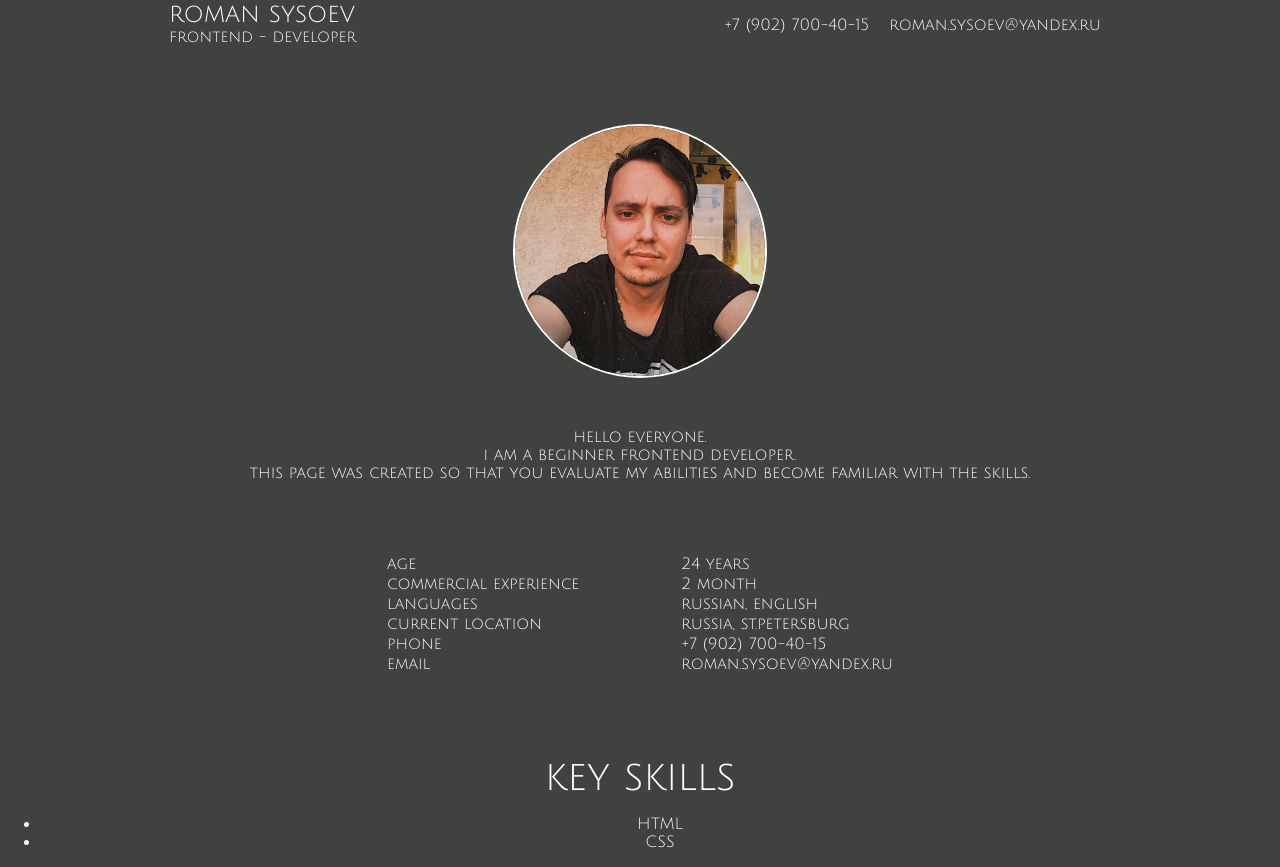
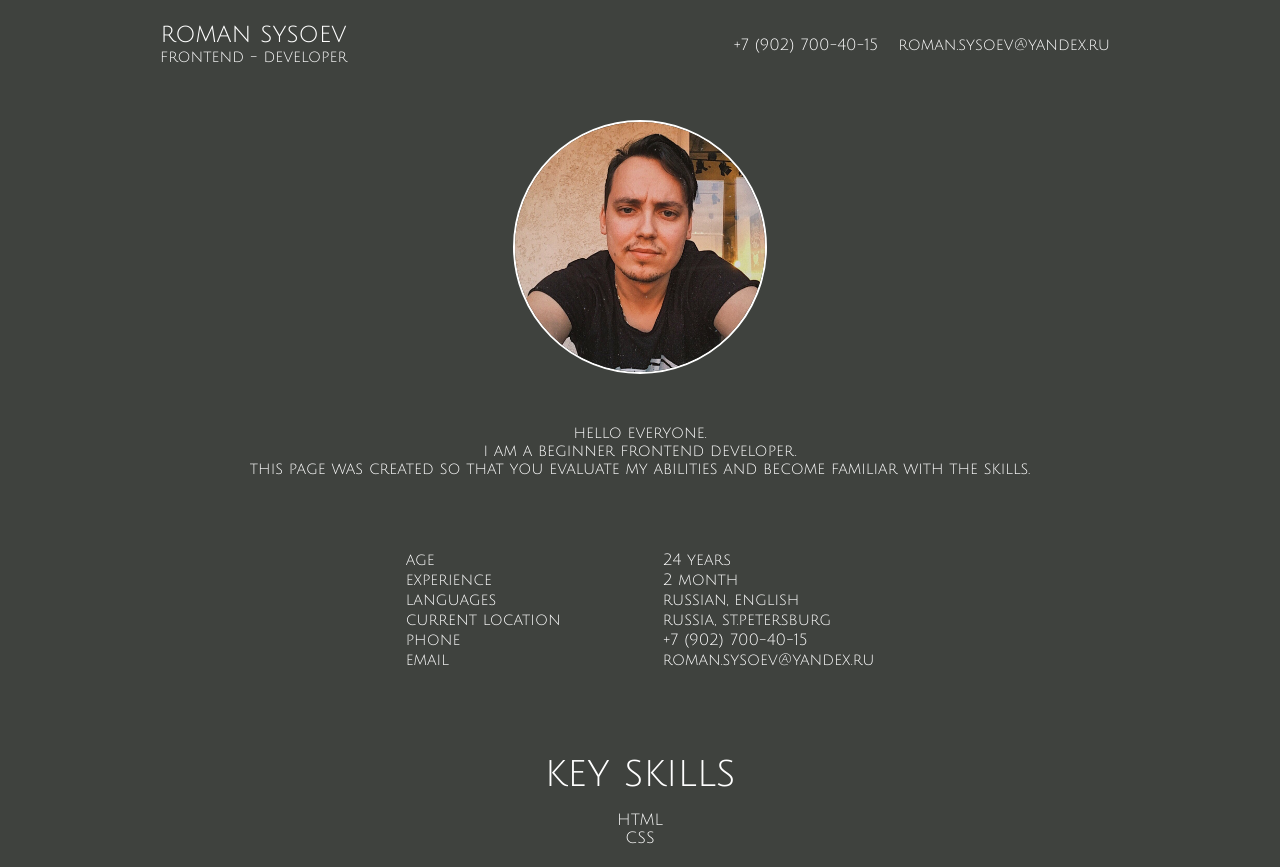
Before and after one commit to clickplayhah/resume, a plain HTML site: page index.html in a window 1280 px wide. Drawn offline with Linux system fonts and the light colour scheme; a web font is replaced by a local one.

Commit message:
небольшие изменения

```diff
--- a/index.html
+++ b/index.html
@@ -21,7 +21,7 @@
         <div class="left-side">
           <a href="" class="logo"
             >roman sysoev
-            <p>frontend - developer</p></a
+            <span>frontend - developer</span></a
           >
         </div>
         <menu class="right-side">
@@ -50,7 +50,7 @@
             <td><span>24 years</span></td>
           </tr>
           <tr>
-            <th>commercial experience</th>
+            <th>experience</th>
             <td><span>2 month</span></td>
           </tr>
           <tr>
--- a/style.less
+++ b/style.less
@@ -3,30 +3,23 @@ body {
   font-family: "Julius Sans One", sans-serif;
   background-color: #3f423e;
 }
-
-.container {
-  margin: 0 auto;
-  max-width: 960px;
-  display: flex;
-  flex-wrap: wrap;
-  justify-content: space-around;
-  padding: 0;
-
+header {
+  padding-top: 20px;
   .left-side {
     display: block;
     .logo {
-      margin: 0 300px 0 0;
       font-size: 25px;
       text-decoration: none;
       color: white;
       text-align: center;
+      display: inline-block;
+
       &:hover {
         color: #9ba199;
       }
-      p {
-        margin: 0 300px 0 0;
-        text-align: center;
+      span {
         font-size: 16px;
+        display: block;
       }
     }
   }
@@ -45,6 +38,15 @@ body {
       }
     }
   }
+}
+.container {
+  margin: 0 auto;
+  max-width: 960px;
+  display: flex;
+  flex-wrap: wrap;
+  justify-content: space-between;
+  padding: 0;
+
 }
 .about {
   .avatar {
@@ -106,6 +108,8 @@ table {
   ul {
     color: white;
     text-align: center;
-    font-weight: normal
+    font-weight: normal;
+    list-style: none;
+    padding: 0;
   }
 }
```
Also changed, not shown: style.css.
